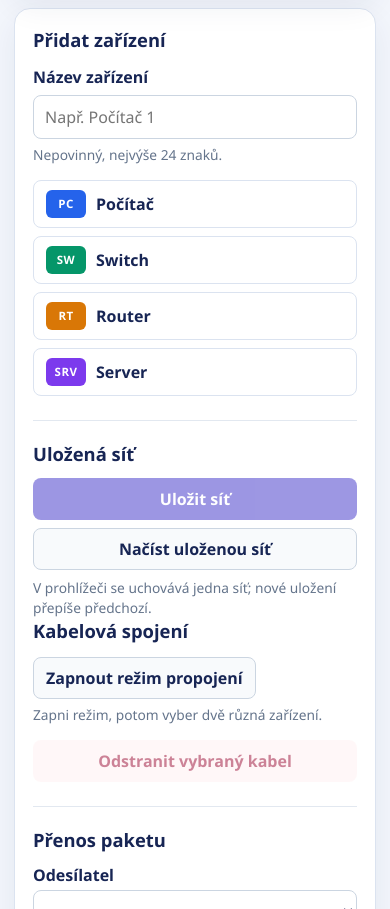
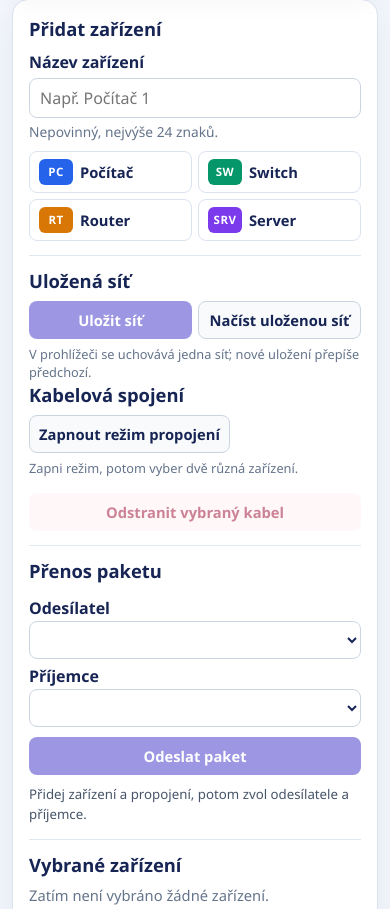
Before and after one commit to pzikes/simulator-site, a website with bundled scripts: page index.html in a window 390 px wide. Shown: the part 840-1749 px from the top of the page. Built offline with nearby package versions, Linux system fonts and the light colour scheme.

Commit message:
vylepšená pracovní plocha

```diff
--- a/index.html
+++ b/index.html
@@ -24,6 +24,10 @@
           Nejde o úplnou simulaci síťových protokolů; neřeší například IP ani MAC adresy.
         </p>
       </header>
+
+      <p id="status-message" class="status-message" role="status" aria-live="polite">
+        Přidej zařízení nebo vyber některé na ploše.
+      </p>
 
       <div class="workspace">
         <aside class="panel controls" aria-labelledby="devices-heading">
@@ -150,9 +154,6 @@
             </button>
           </section>
 
-          <p id="status-message" class="status-message" role="status" aria-live="polite">
-            Přidej zařízení nebo vyber některé na ploše.
-          </p>
         </aside>
 
         <section class="panel board-panel" aria-labelledby="board-heading">
--- a/styles.css
+++ b/styles.css
@@ -18,7 +18,7 @@
 body {
   min-height: 100vh;
   margin: 0;
-  padding: 36px 20px;
+  padding: 20px 24px;
 }
 
 button,
@@ -39,7 +39,7 @@ input:focus-visible,
 }
 
 .page-header {
-  margin-bottom: 24px;
+  margin-bottom: 16px;
 }
 
 .eyebrow {
@@ -71,8 +71,8 @@ h1 {
 }
 
 .simulation-note {
-  margin: 14px 0 0;
-  padding: 12px 14px;
+  margin: 10px 0 0;
+  padding: 9px 12px;
   border-left: 4px solid #d97706;
   border-radius: 6px;
   background: #fffbeb;
@@ -82,9 +82,10 @@ h1 {
 
 .workspace {
   display: grid;
-  grid-template-columns: minmax(240px, 300px) minmax(0, 1fr);
+  grid-template-columns: minmax(0, 1fr) minmax(290px, 340px);
+  grid-template-areas: "board controls";
   align-items: start;
-  gap: 20px;
+  gap: 16px;
 }
 
 .panel {
@@ -498,36 +499,20 @@ h1 {
   line-height: 1.5;
 }
 
-@media (max-width: 840px) {
-  .workspace {
-    grid-template-columns: minmax(220px, 260px) minmax(0, 1fr);
-    gap: 14px;
+@media (max-width: 520px) {
+  body {
+    padding: 18px 12px;
   }
 
-  .panel {
-    padding: 18px;
-  }
-}
-
-@media (max-width: 680px) {
-  body {
-    padding: 24px 14px;
+  .controls,
+  .board-panel {
+    padding: 14px;
   }
 
-  .workspace {
+  .storage-actions {
     grid-template-columns: 1fr;
   }
 
-  .board-panel {
-    grid-row: 1;
-  }
-
-  .controls {
-    grid-row: 2;
-  }
-}
-
-@media (max-width: 420px) {
   .board-heading {
     flex-direction: column;
     gap: 8px;
@@ -537,3 +522,142 @@ h1 {
     border-radius: 6px;
   }
 }
+
+.controls {
+  grid-area: controls;
+  position: sticky;
+  top: 16px;
+  max-height: calc(100vh - 32px);
+  overflow-y: auto;
+  padding: 16px;
+  scrollbar-gutter: stable;
+}
+
+.board-panel {
+  grid-area: board;
+  padding: 14px;
+}
+
+.controls > h2 {
+  margin-bottom: 10px;
+}
+
+.controls > label {
+  margin-bottom: 5px;
+}
+
+.controls input {
+  min-height: 40px;
+  padding: 7px 10px;
+}
+
+.controls > .field-hint {
+  margin: 4px 0 10px;
+}
+
+.add-buttons,
+.storage-actions {
+  grid-template-columns: repeat(2, minmax(0, 1fr));
+  gap: 6px;
+}
+
+.button {
+  min-height: 38px;
+  padding: 7px 9px;
+  font-size: 0.92rem;
+}
+
+.button-add {
+  gap: 7px;
+}
+
+.device-key {
+  width: 34px;
+  min-height: 26px;
+  flex: 0 0 auto;
+}
+
+.network-storage,
+.packet-controls,
+.selection {
+  margin-top: 14px;
+  padding-top: 12px;
+}
+
+.network-storage h2,
+.connection-controls h2,
+.packet-controls h2,
+.selection h2 {
+  margin-bottom: 8px;
+}
+
+.network-storage .field-hint,
+.connection-controls .field-hint {
+  margin-top: 6px;
+  font-size: 0.8rem;
+}
+
+.packet-controls {
+  gap: 6px;
+}
+
+.packet-controls select {
+  min-height: 38px;
+  padding: 6px 8px;
+  font-size: 0.9rem;
+}
+
+.packet-explanation {
+  font-size: 0.83rem;
+}
+
+.selection {
+  border-top: 1px solid #e2e8f0;
+}
+
+.move-controls {
+  gap: 6px;
+  margin-bottom: 7px;
+}
+
+.status-message {
+  position: sticky;
+  top: 0;
+  z-index: 1;
+  margin: 0 0 12px;
+  padding: 9px 10px;
+  font-size: 0.84rem;
+}
+
+.board-heading {
+  margin: 2px 2px 10px;
+}
+
+.network-board {
+  max-height: calc(100vh - 330px);
+}
+
+.keyboard-help {
+  margin-top: 8px;
+  font-size: 0.8rem;
+}
+
+@media (max-width: 900px) {
+  .workspace {
+    grid-template-columns: minmax(0, 1fr);
+    grid-template-areas:
+      "board"
+      "controls";
+  }
+
+  .controls {
+    position: static;
+    max-height: none;
+    overflow: visible;
+    scrollbar-gutter: auto;
+  }
+
+  .network-board {
+    max-height: 60vh;
+  }
+}
```
